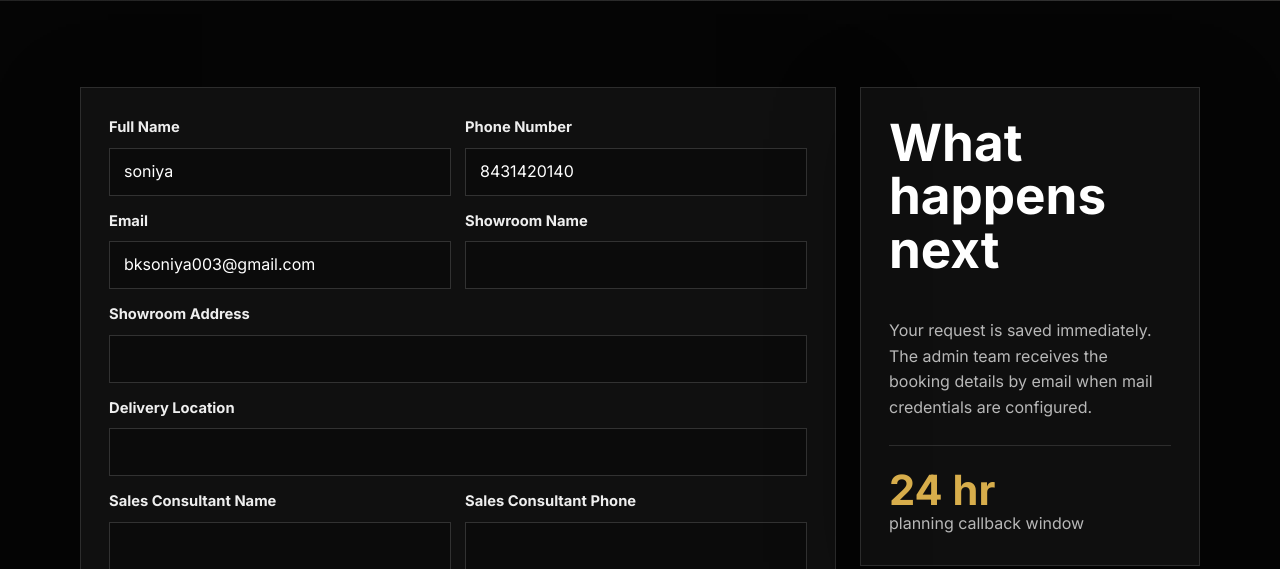
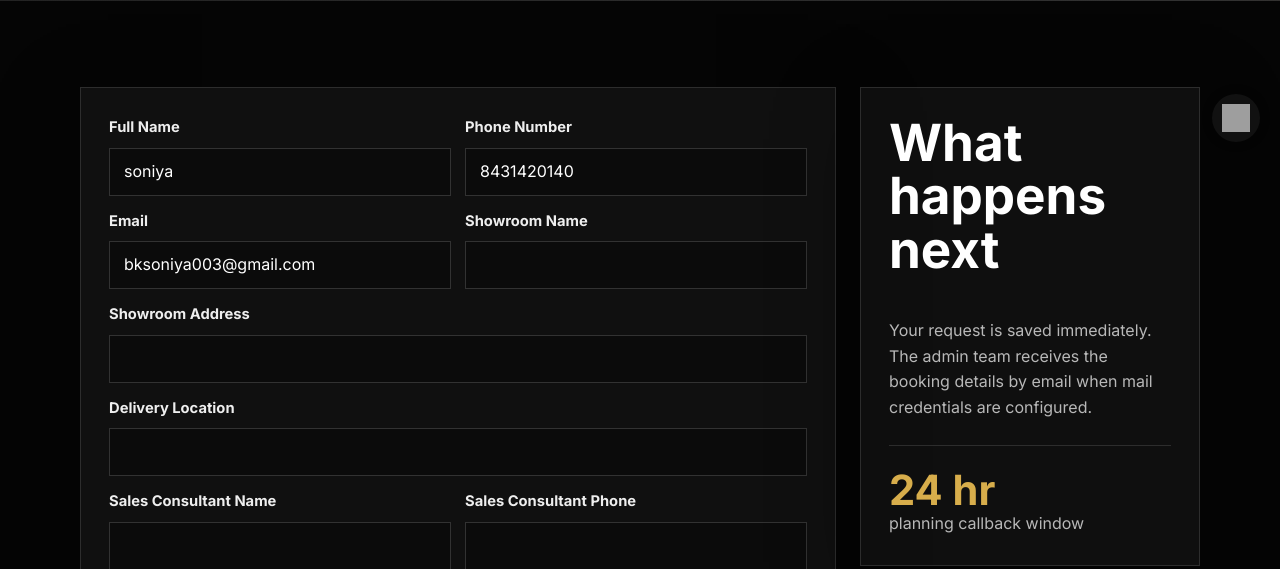
Before and after one commit to FaruqKhan11148/we_capture, a Flask app: page /booking in a window 1280 px wide. Shown: the part 638-1207 px from the top of the page. Run offline with Flask 3, Linux system fonts and the light colour scheme; a user stored in the database is signed in; grey boxes are pictures that could not be loaded.

```diff
--- a/static/css/style.css
+++ b/static/css/style.css
@@ -1045,3 +1045,23 @@ select:focus {
     height: 32px;
     filter: brightness(0) saturate(100%) invert(74%) sepia(38%) saturate(500%) hue-rotate(5deg);
 }
+
+.insta-float {
+    position: fixed;
+    bottom: 20px;
+    right: 20px;
+    background: #111;
+    padding: 10px;
+    border-radius: 50%;
+    box-shadow: 0 0 10px rgba(0,0,0,0.4);
+    z-index: 999;
+}
+
+.insta-float img {
+    width: 28px;
+    height: 28px;
+}
+
+.insta-float:hover {
+    transform: scale(1.1);
+}
--- a/templates/base.html
+++ b/templates/base.html
@@ -82,6 +82,10 @@
                 <p>VIP delivery films</p>
             </div>
         </div>
+
+        <a href="https://www.instagram.com/wecapture.official" target="_blank" class="insta-float">
+            <img src="https://img.icons8.com/fluency/48/instagram-new.png">
+        </a>
     </footer>
 
     <script src="{{ url_for('static', filename='js/main.js') }}"></script>
```
Also changed, not shown: 1 other file.
